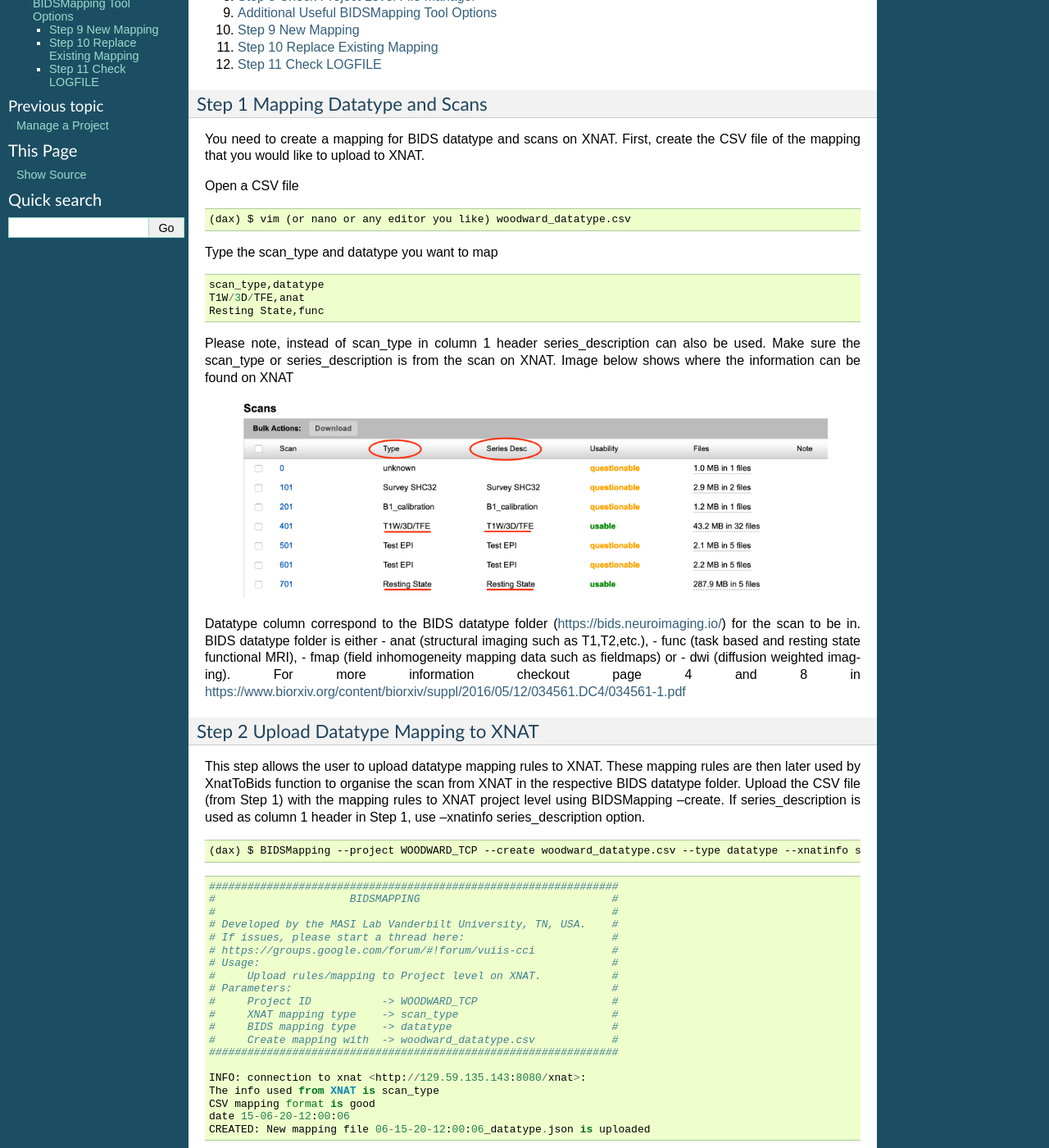
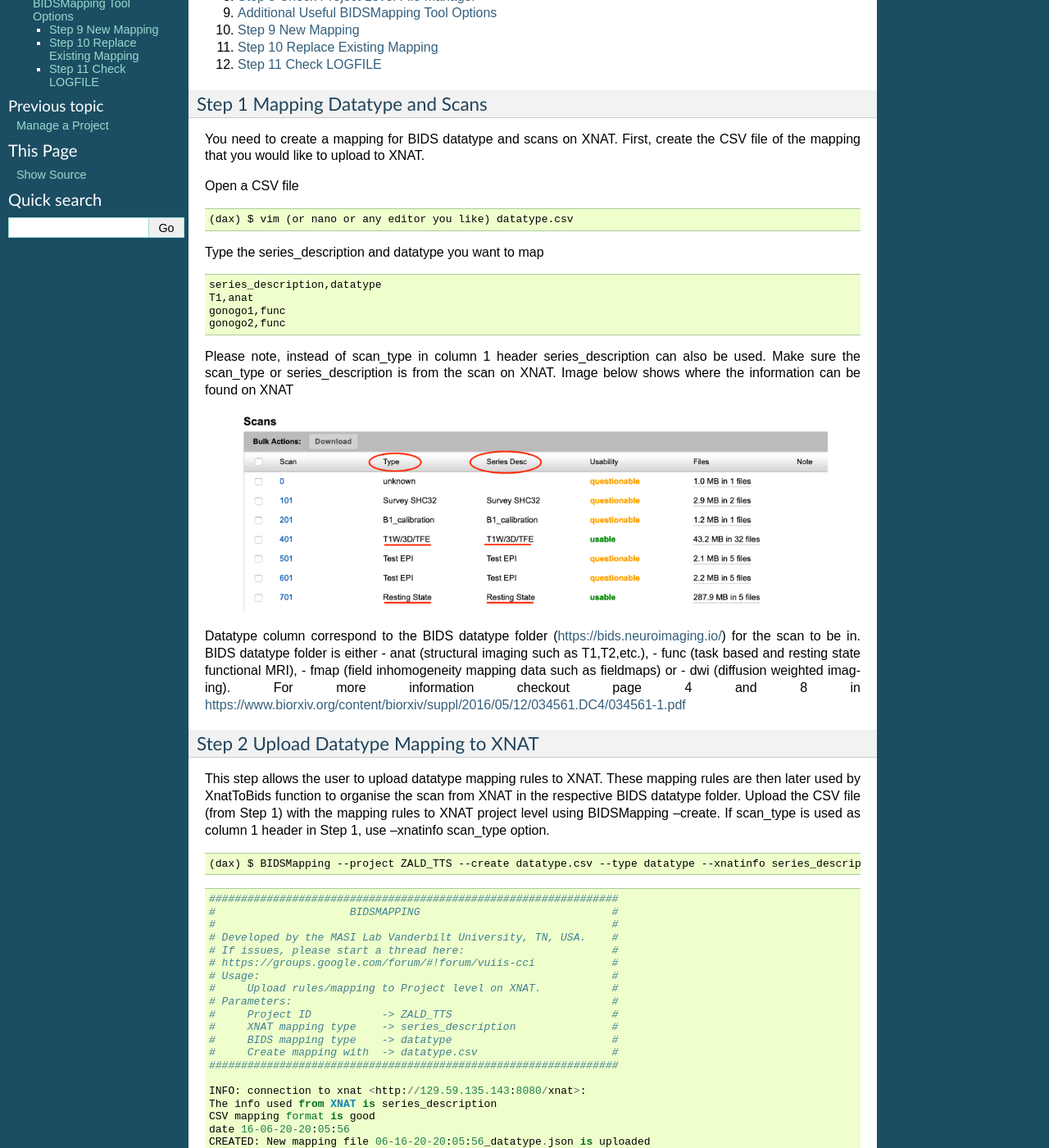
Before and after one commit to VUIIS/dax, a Sphinx documentation site: the page built from docs/BIDS_walkthrough.rst, in a window 1280 px wide and 1400 px high, scrolled down 606 px. Shown: the whole window at 82% size. Built offline with Sphinx 7.4.7, drawn with Linux system fonts in a browser that asks for light colours; some of the changed text lies outside the part shown.

Commit message:
Update example project BIDS_walkthrough.rst

```diff
--- a/docs/BIDS_walkthrough.rst
+++ b/docs/BIDS_walkthrough.rst
@@ -37,15 +37,16 @@ Open a CSV file
 
 ::
 
-	(dax) $ vim (or nano or any editor you like) woodward_datatype.csv
+	(dax) $ vim (or nano or any editor you like) datatype.csv
 
-Type the scan_type and datatype you want to map
+Type the series_description and datatype you want to map
 
 ::
 
-	scan_type,datatype
-	T1W/3D/TFE,anat
-	Resting State,func
+	series_description,datatype
+	T1,anat
+	gonogo1,func
+	gonogo2,func
 
 
 Please note, instead of scan_type in column 1 header series_description can also be used. Make sure the scan_type or series_description is from the scan on XNAT. Image below shows where the information can be found on XNAT
@@ -64,11 +65,11 @@ Step 2 Upload Datatype Mapping to XNAT
 --------------------------------------
 
 This step allows the user to upload datatype mapping rules to XNAT. These mapping rules are then later used by XnatToBids function to organise the scan from XNAT in the respective BIDS datatype folder.
-Upload the CSV file (from Step 1) with the mapping rules to XNAT project level using BIDSMapping --create. If series_description is used as column 1 header in Step 1, use --xnatinfo series_description option.
+Upload the CSV file (from Step 1) with the mapping rules to XNAT project level using BIDSMapping --create. If scan_type is used as column 1 header in Step 1, use --xnatinfo scan_type option.
 
 ::
 
-	(dax) $ BIDSMapping --project WOODWARD_TCP --create woodward_datatype.csv --type datatype --xnatinfo scan_type
+	(dax) $ BIDSMapping --project ZALD_TTS --create datatype.csv --type datatype --xnatinfo series_description
 
 ::
 
@@ -81,17 +82,17 @@ Upload the CSV file (from Step 1) with the mapping rules to XNAT project level u
 	# Usage:                                                       #
 	#     Upload rules/mapping to Project level on XNAT.           #
 	# Parameters:                                                  #
-	#     Project ID           -> WOODWARD_TCP                     #
-        #     XNAT mapping type    -> scan_type                        #
+	#     Project ID           -> ZALD_TTS                         #
+        #     XNAT mapping type    -> series_description               #
         #     BIDS mapping type    -> datatype                         #
-        #     Create mapping with  -> woodward_datatype.csv            #
+        #     Create mapping with  -> datatype.csv                     #
 	################################################################
 
 	INFO: connection to xnat <http://129.59.135.143:8080/xnat>:
-	The info used from XNAT is scan_type
+	The info used from XNAT is series_description
 	CSV mapping format is good
-	date 15-06-20-12:00:06
-	CREATED: New mapping file 06-15-20-12:00:06_datatype.json is uploaded
+	date 16-06-20-20:05:56
+	CREATED: New mapping file 06-16-20-20:05:56_datatype.json is uploaded
 
 
 ---------------------------------------
@@ -113,12 +114,13 @@ Similar to Step 1, create tasktype CSV mapping.
 
 ::
 
-	(dax) $ vim (or nano or any editor you like) woodward_tasktype.csv
+	(dax) $ vim (or nano or any editor you like) tasktype.csv
 
 ::
 
-	scan_type,tasktype
-	Resting State,rest
+	series_description,tasktype
+	gonogo1,gonogo
+	gonogo2,gonogo
 
 --------------------------------------
 Step 5 Upload Tasktype Mapping to XNAT
@@ -130,7 +132,7 @@ Similar to Step 2, upload the Step 4 CSV mapping to XNAT using BIDMapping tool.
 
 ::
 
-	(dax) $ BIDSMapping --project WOODWARD_TCP --create woodward_tasktype.csv --type tasktype --xnatinfo scan_type
+	(dax) $ BIDSMapping --project ZALD_TTS --create tasktype.csv --type tasktype --xnatinfo series_description
 
 ::
 
@@ -143,17 +145,17 @@ Similar to Step 2, upload the Step 4 CSV mapping to XNAT using BIDMapping tool.
 	# Usage:                                                       #
 	#     Upload rules/mapping to Project level on XNAT.           #
 	# Parameters:                                                  #
-	#     Project ID           -> WOODWARD_TCP                     #
-        #     XNAT mapping type    -> scan_type                        #
+	#     Project ID           -> ZALD_TTS                         #
+        #     XNAT mapping type    -> series_description               #
         #     BIDS mapping type    -> tasktype                         #
-        #     Create mapping with  -> woodward_tasktype.csv            #
+        #     Create mapping with  -> tasktype.csv                     #
 	################################################################
 
 	INFO: connection to xnat <http://129.59.135.143:8080/xnat>:
-	The info used from XNAT is scan_type
+	The info used from XNAT is series_description
 	CSV mapping format is good
-	date 15-06-20-12:22:10
-	CREATED: New mapping file 06-15-20-12:22:10_tasktype.json is uploaded
+	date 16-06-20-20:12:12
+	CREATED: New mapping file 06-16-20-20:12:12_tasktype.json is uploaded
 
 ---------------------------------------------
 Step 6 Upload Repetition Time Mapping to XNAT
@@ -164,12 +166,13 @@ For functional scan, repetition time (TR) CSV mapping is necessary. This is beca
 
 ::
 
-	(dax) $ vim (or nano or any editor you like) woodward_repetition_time.csv
+	(dax) $ vim (or nano or any editor you like) repetition_time.csv
 
 ::
 
-	scan_type,repetition_time_sec
-	Resting State,2
+	series_description,repetition_time_sec
+	gonogo1,2
+	gonogo2,2
 
 ---------------------------------------------
 Step 7 Upload Repetition Time Mapping to XNAT
@@ -181,7 +184,7 @@ Upload the above Step 6 mapping to XNAT using the BIDSMapping tool
 
 ::
 
-	(dax) $ BIDSMapping --project WOODWARD_TCP --create woodward_repetition_time.csv --type repetition_time_sec --xnatinfo scan_type
+	(dax) $ BIDSMapping --project ZALD_TTS --create repetition_time.csv --type repetition_time_sec --xnatinfo series_description
 
 ::
 
@@ -194,17 +197,17 @@ Upload the above Step 6 mapping to XNAT using the BIDSMapping tool
 	# Usage:                                                       #
 	#     Upload rules/mapping to Project level on XNAT.           #
 	# Parameters:                                                  #
-	#     Project ID           -> WOODWARD_TCP                     #
-        #     XNAT mapping type    -> scan_type                        #
+	#     Project ID           -> ZALD_TTS                         #
+        #     XNAT mapping type    -> series_description               #
         #     BIDS mapping type    -> repetition_time_sec              #
-        #     Create mapping with  -> woodward_repetition_time.csv     #
+        #     Create mapping with  -> repetition_time.csv              #
 	################################################################
 
 	INFO: connection to xnat <http://129.59.135.143:8080/xnat>:
-	The info used from XNAT is scan_type
+	The info used from XNAT is series_description
 	CSV mapping format is good
-	date 15-06-20-12:27:40
-	CREATED: New mapping file 06-15-20-12:27:40_tasktype.json is uploaded
+	date 16-06-20-20:15:50
+	CREATED: New mapping file 06-16-20-20:15:50_repetition_time_sec.json is uploaded
 
 ---------------------------------------
 Step 8 Check Project Level File Manager
@@ -232,12 +235,13 @@ To replace a mapping at project level, create the new CSV mapping. Here, we are
 
 ::
 
-	(dax) $ vim (or nano or any editor you like) woodward_repetition_time.csv
+	(dax) $ vim (or nano or any editor you like) correct_repetition_time.csv
 
 ::
 
-	scan_type,repetition_time_sec
-	Resting State,0.826
+	series_description,repetition_time_sec
+	gonogo1,0.826
+	gonogo2,0.826
 
 --------------------------------
 Step 10 Replace Existing Mapping
@@ -247,7 +251,7 @@ Use option --replace in the BIDSMapping tool. --replace removes the old mapping
 
 ::
 
-	(dax) $ BIDSMapping --project WOODWARD_TCP --replace /Users/kanakap/woodward_repetition_time.csv --type repetition_time_sec --xnatinfo scan_type
+	(dax) $ BIDSMapping --project ZALD_TTS --replace correct_repetition_time.csv --type repetition_time_sec --xnatinfo series_description
 
 ::
 
@@ -260,17 +264,16 @@ Use option --replace in the BIDSMapping tool. --replace removes the old mapping
 	# Usage:                                                       #
 	#     Upload rules/mapping to Project level on XNAT.           #
 	# Parameters:                                                  #
-	#     Project ID           -> WOODWARD_TCP                     #
+	#     Project ID           -> ZALD_TTS                         #
         #     XNAT mapping type    -> scan_type                        #
         #     BIDS mapping type    -> repetition_time_sec              #
-        #     Create mapping with  -> .../woodward_repetition_time.csv #
+        #     Create mapping with  -> correct_repetition_time.csv      #
 	################################################################
 
 	INFO: connection to xnat <http://129.59.135.143:8080/xnat>:
-	The info used from XNAT is scan_type
+	The info used from XNAT is series_description
 	CSV mapping format is good
-	date 15-06-20-12:35:50
-	UPDATED: New mapping file 06-15-20-12:35:50_tasktype.json is uploaded
+	UUPDATED: uploaded mapping file 06-16-20-20:25:47_repetition_time_sec.json
 
 ---------------------
 Step 11 Check LOGFILE
```
